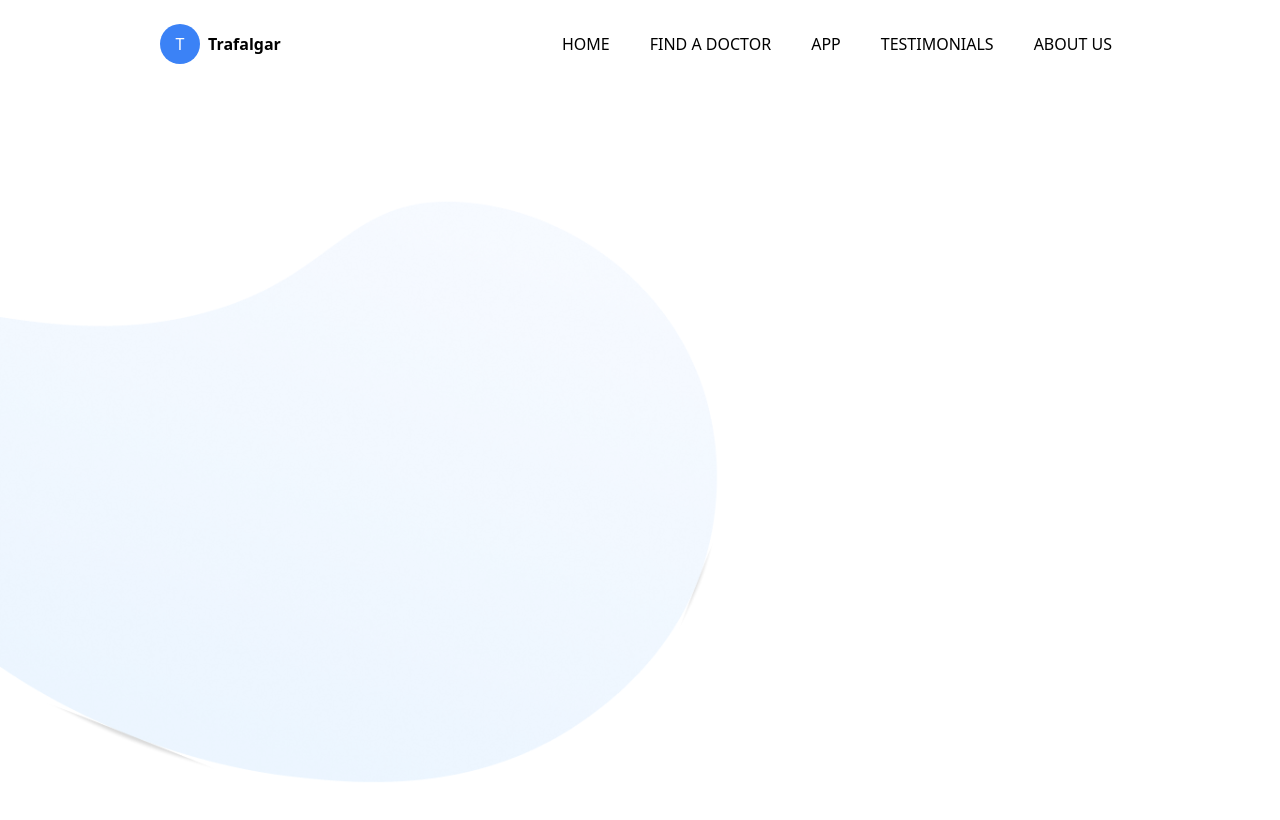
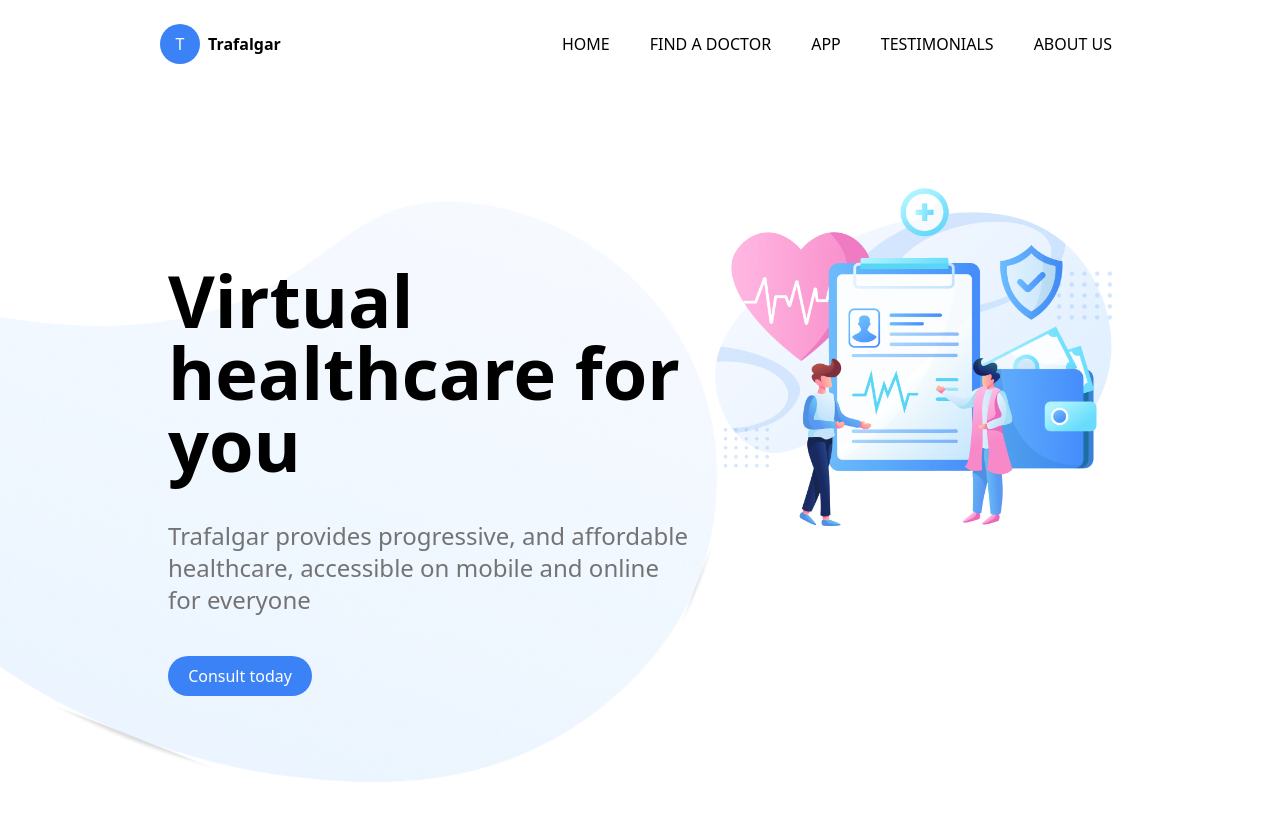
Before and after one commit to christaiwo/health-care-landing-page, a website: page index.html in a window 1280 px wide. Drawn offline with Linux system fonts and the light colour scheme; files whose address does not match are found by name.

Commit message:
Added assistance section

```diff
--- a/index.html
+++ b/index.html
@@ -33,6 +33,18 @@
             </div>
         </div>
     </nav>
+    <!-- assistance -->
+    <section class="md:flex md:justify-between md:my-10 md:mx-2 mx-2 lg:mx-40">
+        <div class="my-20 md:mx-2 md:my-40">
+            <p class="font-bold text-4xl lg:text-7xl">Virtual healthcare for you</p>
+            <p class="my-10 text-start text-1xl lg:text-2xl text-neutral-500">Trafalgar provides progressive, and affordable <br> healthcare, accessible on mobile and online <br> for everyone</p>
+            <button class="bg-blue-500 rounded-full h-10 w-36 text-white">Consult today</button>
+        </div>
+        <div class="my-20 md:mx-2 md:my-30">
+            <img src="./img/trafalgar-header illustration 1trafalgarbg.png" alt="">
+        </div>
+    </section>
+
 
 </body>
 </html>
```
